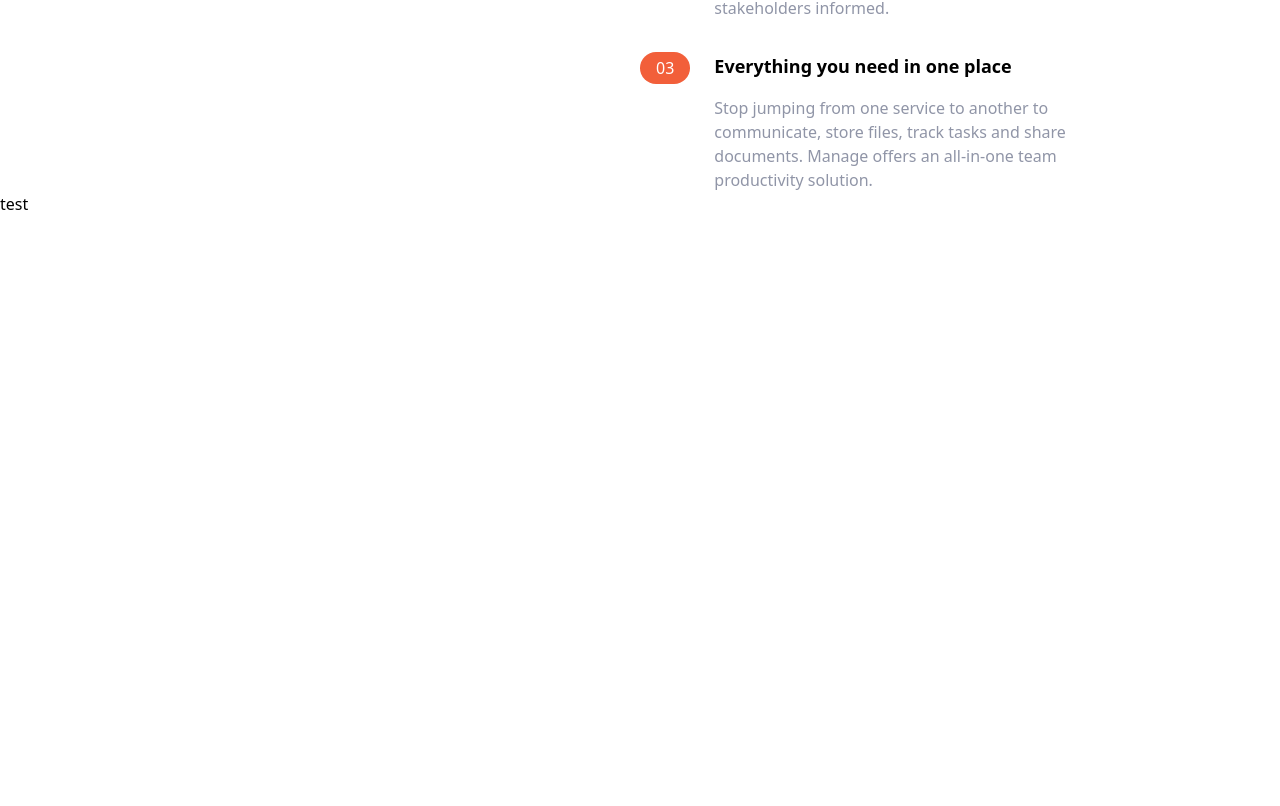
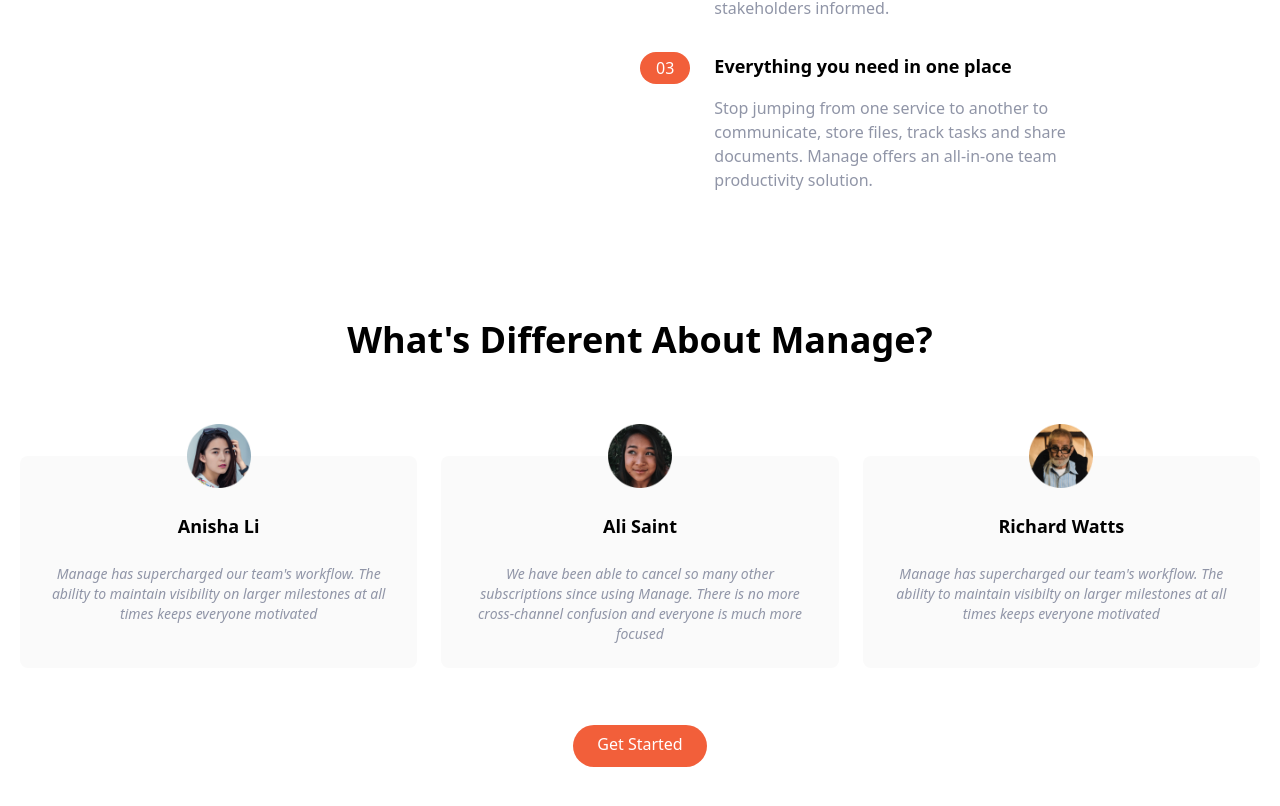
Before and after one commit to ASproson/tailwind-product-page, a React (Create React App) app: page / in a window 1280 px wide. Shown: the part 948-1754 px from the top of the page. Before the commit the page ends 1164 px from the top, so only its background shows below. Built offline with nearby package versions, Linux system fonts and the light colour scheme; the HTML template or start-up script is replaced by a standard one.

Commit message:
Completes testimonials

```diff
--- a/src/components/Testimonials.jsx
+++ b/src/components/Testimonials.jsx
@@ -1,11 +1,63 @@
-import React from 'react';
+import React from "react";
+import avatarAnisha from "../assets/avatar-anisha.png";
+import avatarAli from "../assets/avatar-ali.png";
+import avatarRichard from "../assets/avatar-richard.png";
+import { Link } from "react-router-dom";
 
 const Testimonials = () => {
-    return (
-        <div>
-            test
+  return (
+    <div>
+      <section id="testimonials">
+        <div className="max-w-6xl0 px-5 mx-auto mt-32 text-center">
+          <h2 className="h2 text-4xl font-bold text-center">
+            What's Different About Manage?
+          </h2>
+          {/* Testimonials Container*/}
+          <div className="flex flex-col mt-24 md:flex-row md:space-x-6">
+            {/* Testimonial 1 */}
+            <div className="flex flex-col items-center p-6 space-y-6 rounded-lg bg-veryLightGray md:w-1/3">
+              <img src={avatarAnisha} className="w-16 -mt-14" alt="" />
+              <h5 className="text-lg font-bold">Anisha Li</h5>
+              <p className="text-sm text-darkGrayishBlue italic">
+                Manage has supercharged our team's workflow. The ability to
+                maintain visibility on larger milestones at all times keeps
+                everyone motivated
+              </p>
+            </div>
+            {/* Testimonial 2 */}
+            <div className="hidden flex-col items-center p-6 space-y-6 rounded-lg bg-veryLightGray md:w-1/3 md:flex">
+              <img src={avatarAli} className="w-16 -mt-14" alt="" />
+              <h5 className="text-lg font-bold">Ali Saint</h5>
+              <p className="text-sm text-darkGrayishBlue italic">
+                We have been able to cancel so many other subscriptions since
+                using Manage. There is no more cross-channel confusion and
+                everyone is much more focused
+              </p>
+            </div>
+            {/* Testimonial 3 */}
+            <div className="hidden flex-col items-center p-6 space-y-6 rounded-lg bg-veryLightGray md:w-1/3 md:flex">
+              <img src={avatarRichard} className="w-16 -mt-14" alt="" />
+              <h5 className="text-lg font-bold">Richard Watts</h5>
+              <p className="text-sm text-darkGrayishBlue italic">
+                Manage has supercharged our team's workflow. The ability to
+                maintain visibilty on larger milestones at all times keeps
+                everyone motivated
+              </p>
+            </div>
+          </div>
+          {/* Button */}
+          <div className="my-16">
+            <Link
+              to="/"
+              className=" p-3 px-6 pt-2 text-white bg-brightRed rounded-full baseline hover:bg-brightRedLight"
+            >
+              Get Started
+            </Link>
+          </div>
         </div>
-    );
+      </section>
+    </div>
+  );
 };
 
 export default Testimonials;
```
